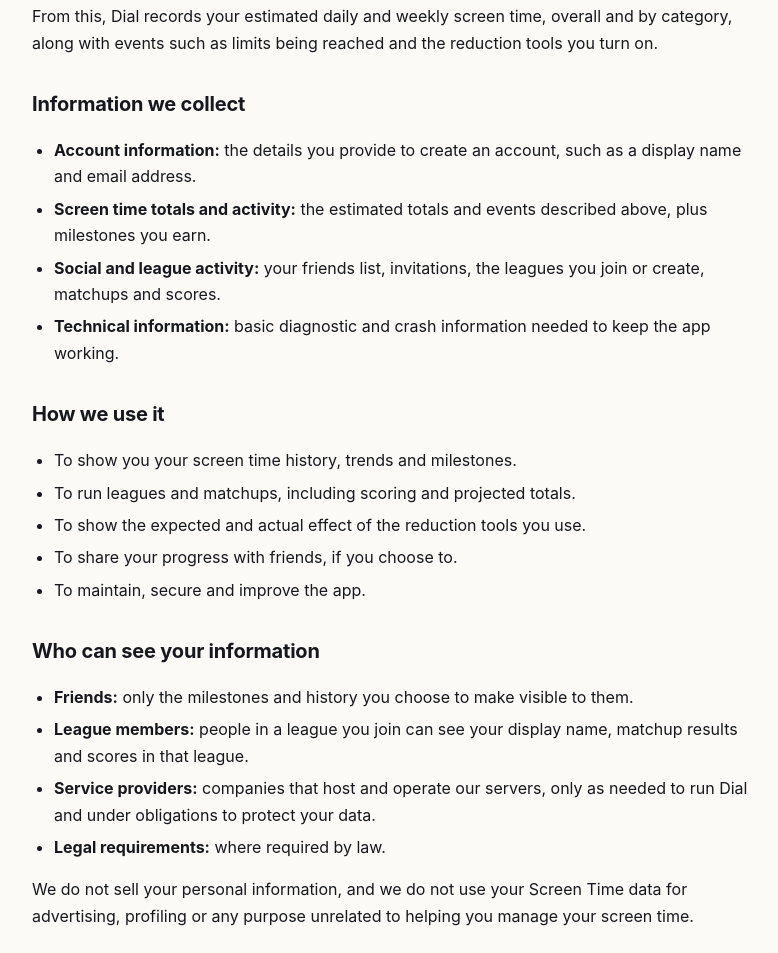
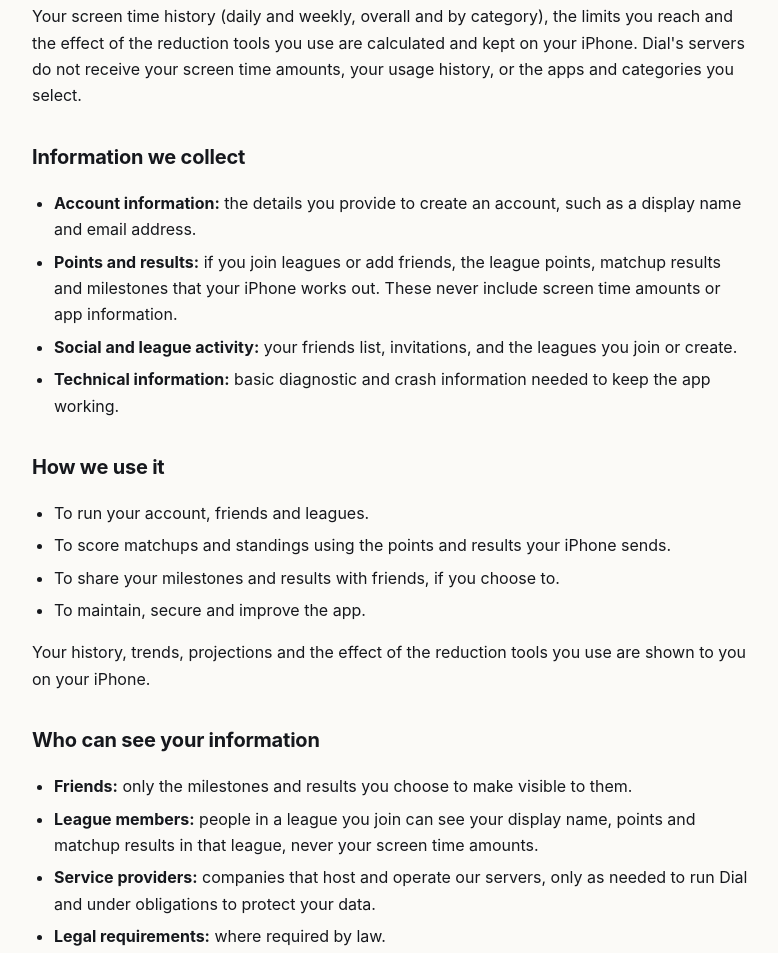
Before and after one commit to cmccla5964/dial, a plain HTML site: page privacy.html in a window 1280 px wide. Shown: the part 661-1614 px from the top of the page, without its empty margins (248-1026 px from the left). Drawn offline with Linux system fonts and the light colour scheme.

Commit message:
Update privacy.html

```diff
--- a/privacy.html
+++ b/privacy.html
@@ -27,34 +27,34 @@
   <p>Dial ("Dial", "we", "us") is an iPhone app that helps people reduce their screen time. This policy explains what information Dial collects, how it is used, and the choices you have. We have tried to keep it short and plain.</p>
 
   <div class="note">
-    <strong>The short version:</strong> Dial uses your screen time information only to run the app's features: your history, milestones, friends and leagues. We do not sell your data, use it for advertising, or share it with data brokers. You choose what your friends can see, and you can delete your account at any time.
+    <strong>The short version:</strong> Your screen time data stays on your iPhone. If you use friends and leagues, Dial shares only points, results and milestones that your iPhone works out, never your screen time amounts or which apps you use. We do not sell your data, use it for advertising, or share it with data brokers, and you can delete your account at any time.
   </div>
 
   <h2>Screen Time data</h2>
-  <p>Dial uses Apple's Screen Time frameworks (Family Controls, Managed Settings and Device Activity), which you authorize in iOS. Through these frameworks, Apple does not reveal which specific apps or websites you use. Dial sees only opaque references to the apps and categories you choose to manage, and works out your screen time totals from usage thresholds being reached.</p>
-  <p>From this, Dial records your estimated daily and weekly screen time, overall and by category, along with events such as limits being reached and the reduction tools you turn on.</p>
+  <p>Dial uses Apple's Screen Time frameworks (Family Controls, Managed Settings and Device Activity), which you authorize in iOS. Through these frameworks, Apple does not reveal which specific apps or websites you use. Dial sees only opaque references to the apps and categories you choose to manage, and works out your screen time from usage thresholds being reached.</p>
+  <p>Your screen time history (daily and weekly, overall and by category), the limits you reach and the effect of the reduction tools you use are calculated and kept on your iPhone. Dial's servers do not receive your screen time amounts, your usage history, or the apps and categories you select.</p>
 
   <h2>Information we collect</h2>
   <ul>
     <li><strong>Account information:</strong> the details you provide to create an account, such as a display name and email address.</li>
-    <li><strong>Screen time totals and activity:</strong> the estimated totals and events described above, plus milestones you earn.</li>
-    <li><strong>Social and league activity:</strong> your friends list, invitations, the leagues you join or create, matchups and scores.</li>
+    <li><strong>Points and results:</strong> if you join leagues or add friends, the league points, matchup results and milestones that your iPhone works out. These never include screen time amounts or app information.</li>
+    <li><strong>Social and league activity:</strong> your friends list, invitations, and the leagues you join or create.</li>
     <li><strong>Technical information:</strong> basic diagnostic and crash information needed to keep the app working.</li>
   </ul>
 
   <h2>How we use it</h2>
   <ul>
-    <li>To show you your screen time history, trends and milestones.</li>
-    <li>To run leagues and matchups, including scoring and projected totals.</li>
-    <li>To show the expected and actual effect of the reduction tools you use.</li>
-    <li>To share your progress with friends, if you choose to.</li>
+    <li>To run your account, friends and leagues.</li>
+    <li>To score matchups and standings using the points and results your iPhone sends.</li>
+    <li>To share your milestones and results with friends, if you choose to.</li>
     <li>To maintain, secure and improve the app.</li>
   </ul>
+  <p>Your history, trends, projections and the effect of the reduction tools you use are shown to you on your iPhone.</p>
 
   <h2>Who can see your information</h2>
   <ul>
-    <li><strong>Friends:</strong> only the milestones and history you choose to make visible to them.</li>
-    <li><strong>League members:</strong> people in a league you join can see your display name, matchup results and scores in that league.</li>
+    <li><strong>Friends:</strong> only the milestones and results you choose to make visible to them.</li>
+    <li><strong>League members:</strong> people in a league you join can see your display name, points and matchup results in that league, never your screen time amounts.</li>
     <li><strong>Service providers:</strong> companies that host and operate our servers, only as needed to run Dial and under obligations to protect your data.</li>
     <li><strong>Legal requirements:</strong> where required by law.</li>
   </ul>
```
